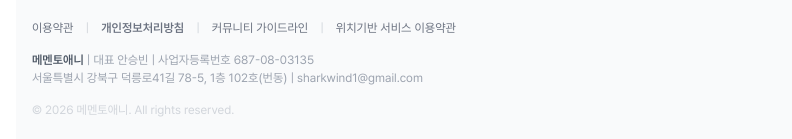
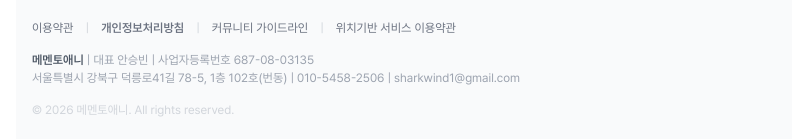
Before and after one commit to sharkwind1-pixel/memento1, a Next.js app: page / in a window 1280 px wide. Shown: the part 1678-1817 px from the top of the page, without its empty margins (404-1196 px from the left). Built offline with nearby package versions, Linux system fonts and the light colour scheme; no server answers; the database is empty; a web font is replaced by a local one.

Commit message:
fix: 사업자 정보에 전화번호 추가 (KCP 카드사 심사 필수)
Co-Authored-By: Claude (claude-opus-4-6[1m]) <noreply@anthropic.com>

```diff
--- a/src/app/layout.tsx
+++ b/src/app/layout.tsx
@@ -283,7 +283,7 @@ export default async function RootLayout({
                         {/* 사업자 정보 */}
                         <div className="space-y-0.5 text-gray-400 dark:text-gray-500">
                             <p><span className="font-semibold text-gray-600 dark:text-gray-300">메멘토애니</span> | 대표 안승빈 | 사업자등록번호 687-08-03135</p>
-                            <p>서울특별시 강북구 덕릉로41길 78-5, 1층 102호(번동) | sharkwind1@gmail.com</p>
+                            <p>서울특별시 강북구 덕릉로41길 78-5, 1층 102호(번동) | 010-5458-2506 | sharkwind1@gmail.com</p>
                         </div>
 
                         <p className="text-gray-300 dark:text-gray-600">
```
